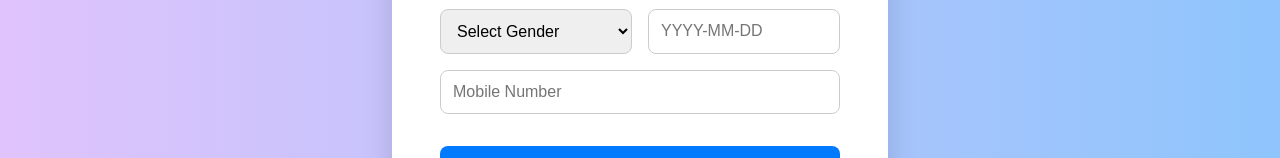
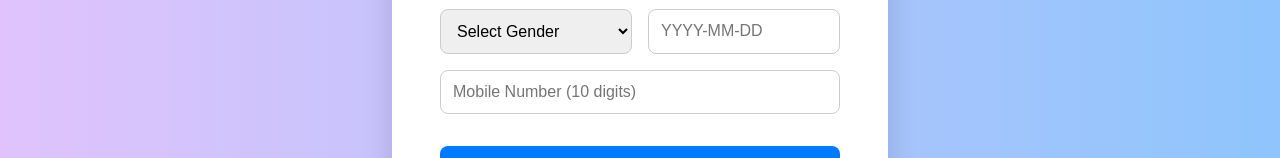
Before and after one commit to sydneyani/Tech-Solutions, a React (Create React App) app in the folder frontend/: page /register in a window 1280 px wide. Shown: the part 529-687 px from the top of the page. Built offline with nearby package versions, Linux system fonts and the light colour scheme.

Commit message:
Update Register.js

```diff
--- a/frontend/src/components/Register.js
+++ b/frontend/src/components/Register.js
@@ -33,12 +33,28 @@ const Register = () => {
   }, [user]);
 
   const handleChange = (e) => {
-    setForm({ ...form, [e.target.name]: e.target.value });
+    const { name, value } = e.target;
+
+    // For mobile field, only allow numbers and limit to 10 digits
+    if (name === 'mobile') {
+      const mobileRegex = /^[0-9]*$/;
+      if (mobileRegex.test(value) && value.length <= 10) {
+        setForm({ ...form, [name]: value });
+      }
+    } else {
+      setForm({ ...form, [name]: value });
+    }
   };
 
   const handleSubmit = async (e) => {
     e.preventDefault();
     setError('');
+
+    // Validate mobile number length
+    if (form.mobile && form.mobile.length !== 10) {
+      setError('Mobile number must be exactly 10 digits');
+      return;
+    }
 
     try {
       console.log('Sending registration data:', form);
@@ -167,9 +183,11 @@ const Register = () => {
 
         <input
           name="mobile"
-          placeholder="Mobile Number"
+          placeholder="Mobile Number (10 digits)"
           value={form.mobile}
           onChange={handleChange}
+          pattern="[0-9]{10}"
+          title="Mobile number must be exactly 10 digits"
         />
 
         {/* Role selector - only visible to admin users */}
```
